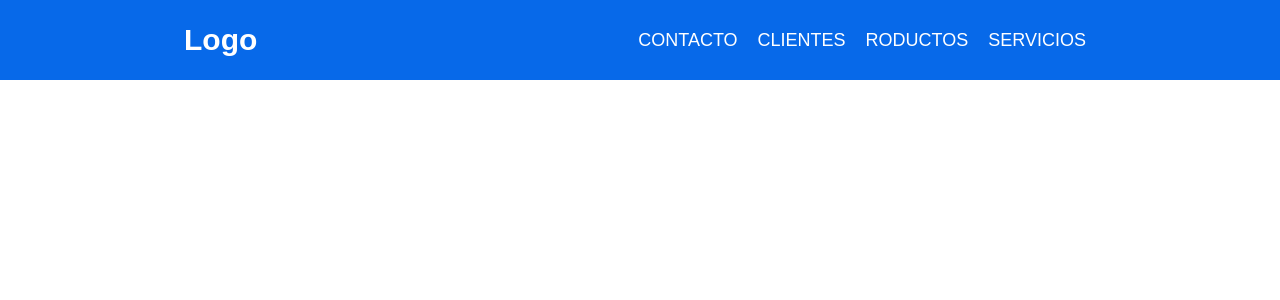
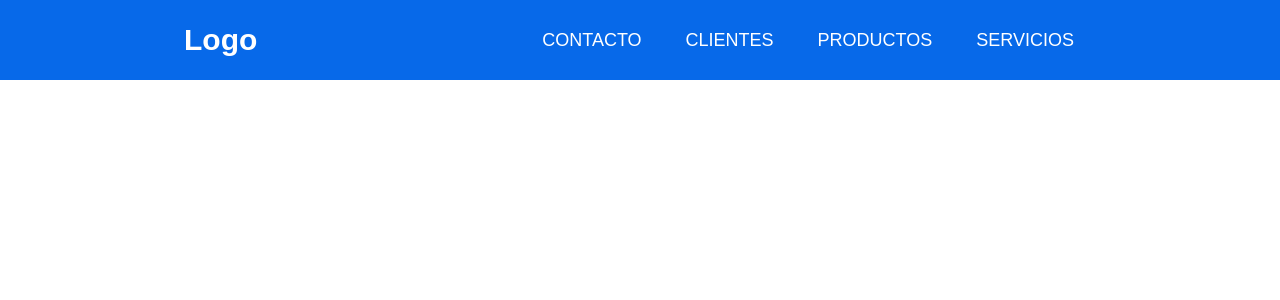
Before and after one commit to ecgalera/CarritoEduardoGalera, a React (Create React App) app in the folder ch-carrito-react/: page / in a window 1280 px wide. Shown: the top 300 px of the page. Built offline with nearby package versions, Linux system fonts and the light colour scheme.

Commit message:
Segundo Commit NavBarcorregido

```diff
--- a/ch-carrito-react/src/App.css
+++ b/ch-carrito-react/src/App.css
@@ -9,6 +9,20 @@
 body{
   font-family: sans-serif;
   padding:90px 20px 0;
+}
+.nav-menu-link:hover{
+  background-color: #034574;
+  transition: .5s;
+}
+
+.nav-menu-link{
+  padding: 8px 12px;
+  border-radius:5px;
+  color: white;
+  list-style: none;
+  text-decoration: none;
+
+
 }
 
 .header{
@@ -51,6 +65,7 @@ body{
   line-height: 80px;
   text-transform: uppercase;
   width: max-content;
+  list-style: none;
 }
 
 .nav-toggle{
@@ -61,8 +76,8 @@ body{
 
 button{
   background-color: #0769e9;
-  border-radius: 8px;
-  border-color: black;
+  border-radius: 5px;
+  border-color: white;
   display: none;
 
 }
@@ -119,12 +134,14 @@ button{
 
   button{
     background-color: #0769e9;
-    border-radius: 8px;
-    border-color: black;
+    border-radius: 3px;
+    border-color: #76a1cc;
     display: none;
 
+  }
+  /* .nav-menu-img{
 
-  }
+  } */
 
   .nav-toggle{
     display: block;
--- a/ch-carrito-react/src/components/NavBar.js
+++ b/ch-carrito-react/src/components/NavBar.js
@@ -1,6 +1,17 @@
 import React from "react";
 
+// const navToggle = document.querySelector(".nav-toggle")
+// const navMenu = document.querySelector(".nav-menu")
 
+// navToggle.addEventListener("click", () => {
+//     navMenu.classList.toggle("nav-menu_visible")
+
+//     if (navMenu.classList.contains("nav-menu_visible")) {
+//         navToggle.setAttribute("aria-label", "Cerrar menú");
+//     } else {
+//         navToggle.setAttribute("aria-label", "Abrir menú")
+//     }
+// })
 
 const NavBar = ()=>{
     return (
@@ -8,15 +19,41 @@ const NavBar = ()=>{
 
         <header className = "header">
             <nav className = "nav">
-                <a href = " " className="logo nav-link">Logo</a>
+                <a href = "https://reactjs.org" className="logo nav-link">Logo</a>
                 <button className="nav-toggle">
-                Responsive
+                    <img src="/img/menuAmbur.png" width={30} className="nav-menu-img"/>
                 </button>
                  <ul className = "nav-menu">
-                    <li className ="nav-menu-item nav-link">Contacto</li>
-                    <li className ="nav-menu-item nav-link">Clientes</li>
-                    <li className ="nav-menu-item nav-link">roductos</li>
-                    <li className ="nav-menu-item nav-link">Servicios</li>
+                    <li className ="nav-menu-item nav-link">
+                        <a className="App-link nav-menu-link"
+                        href="https://reactjs.org"
+                        target="_blank"
+                        rel="noopener noreferrer">Contacto
+                        </a>
+                    </li>
+                    <li className ="nav-menu-item nav-link">
+                        <a className="nav-menu-link"
+                        href="https://reactjs.org"
+                        target="_blank"
+                        rel="noopener noreferrer">Clientes
+                        </a>
+
+                    </li>
+                    <li className ="nav-menu-item nav-link">
+                        <a
+                        className="nav-menu-link"
+                        href="https://reactjs.org"
+                        target="_blank"
+                        rel="noopener noreferrer">Productos
+                        </a>
+                    </li>
+                    <li className ="nav-menu-item nav-link">
+                        <a className="nav-menu-link"
+                        href="https://reactjs.org"
+                        target="_blank"
+                        rel="noopener noreferrer">Servicios
+                        </a>
+                    </li>
                 </ul>
             </nav>
         </header>
```
Also changed, not shown: ch-carrito-react/src/components/NavBarJS.js (deleted, +0 -14 lines), ch-carrito-react/public/img/menuAmbur.png (added).
